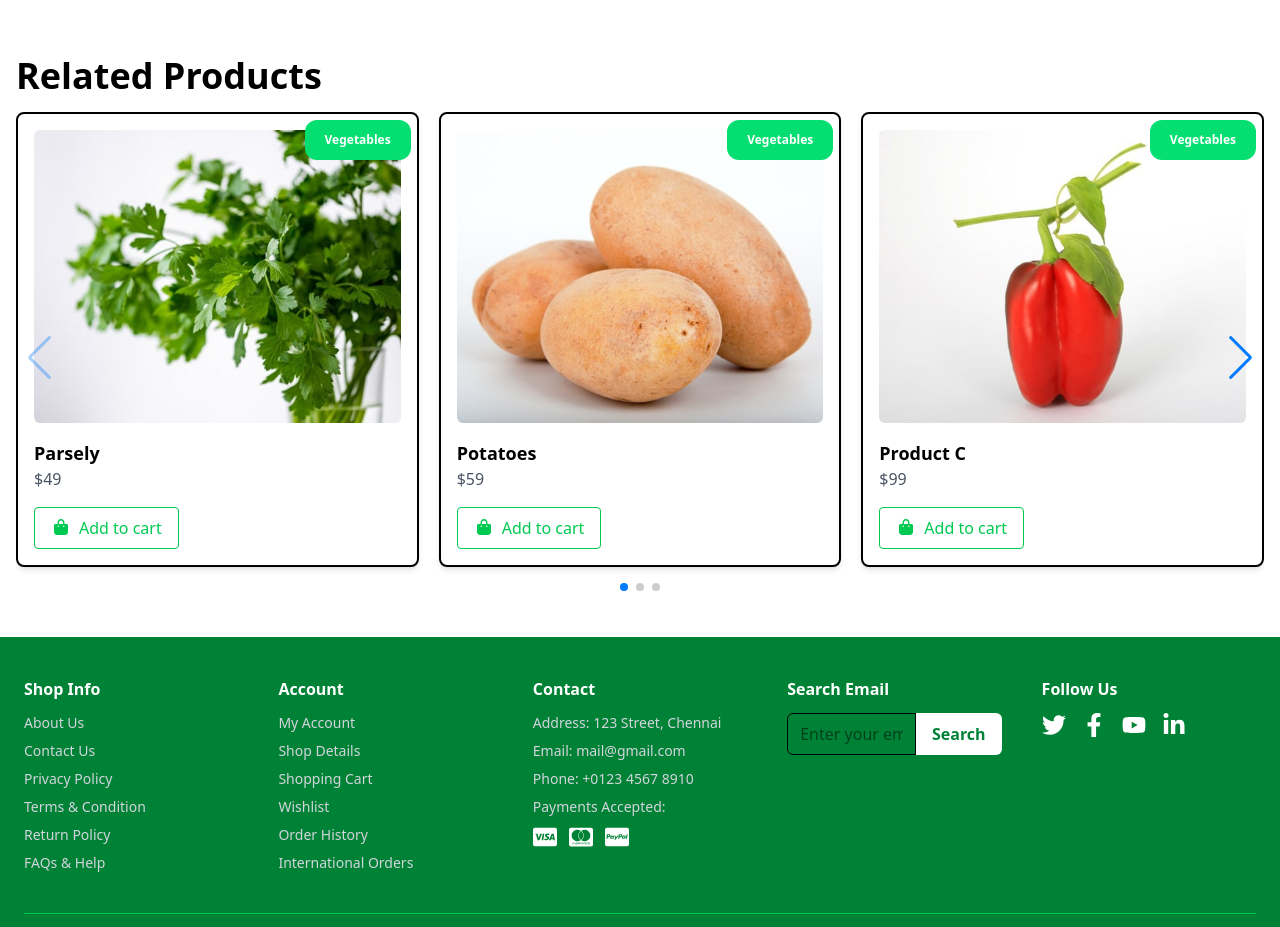
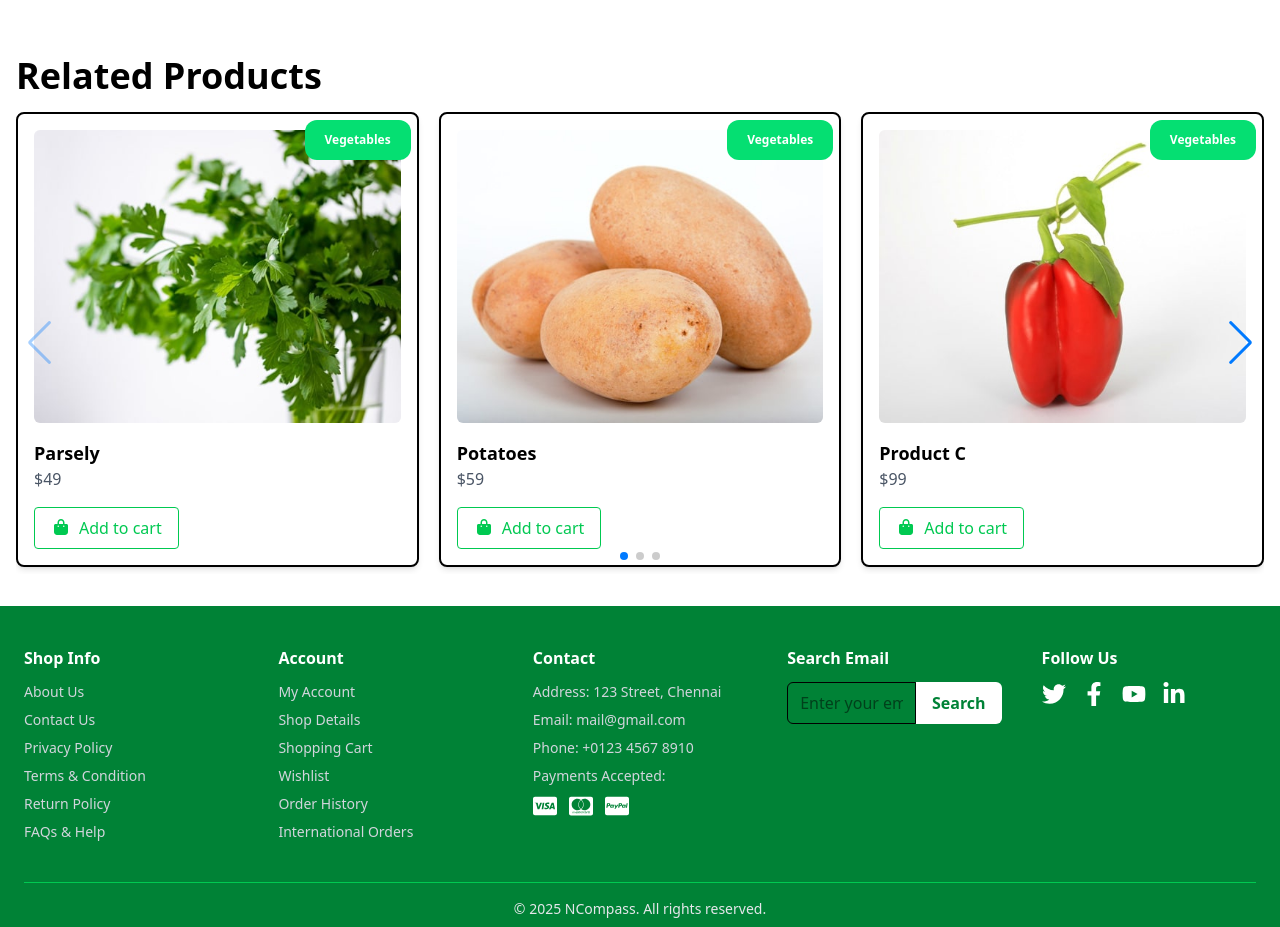
Before and after one commit to girish0120/encompass-round-3, a React (Vite) app: page / in a window 1280 px wide. Shown: the part 1240-2167 px from the top of the page. Built offline with nearby package versions, Linux system fonts and the light colour scheme.

Commit message:
hieght fixed

```diff
--- a/src/components/ProductSlider.jsx
+++ b/src/components/ProductSlider.jsx
@@ -80,7 +80,7 @@ const ProductSlider = () => {
               <img
                 src={product.image}
                 alt={product.name}
-                className="w-full h-full max-h-[350px] object-cover rounded-md mb-4"
+                className="w-full h-full max-h-[300px] object-cover rounded-md mb-4"
               />
               <h3 className="text-lg font-semibold">{product.name}</h3>
               <p className="text-gray-600">{product.price}</p>
```
